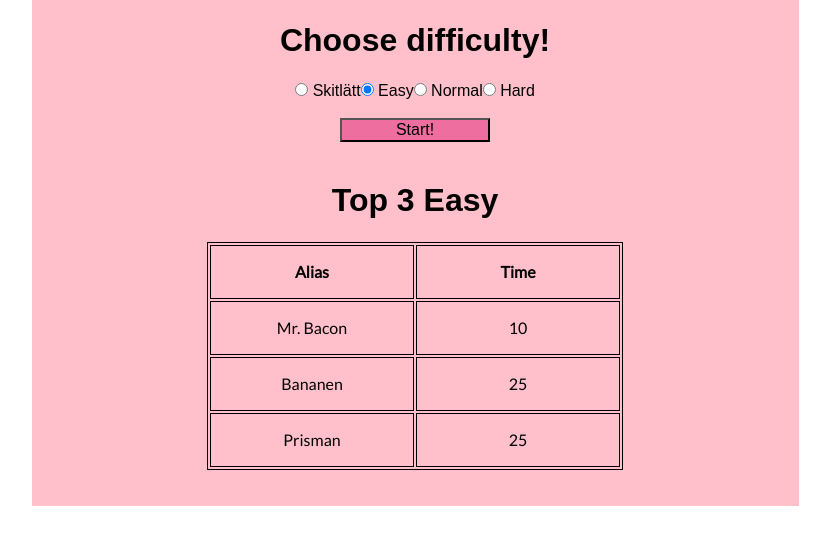
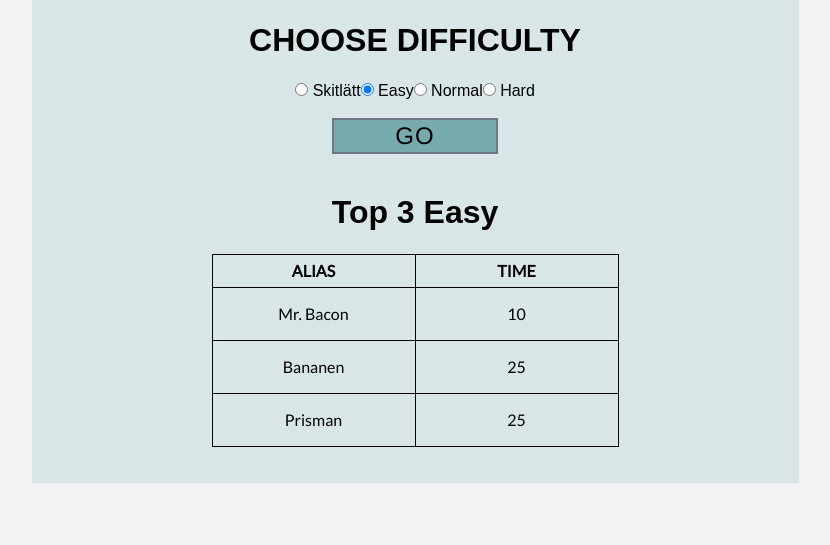
Before and after one commit to holmskan/memory, a PHP site: page / in a window 1280 px wide. Shown: the top 545 px of the page, without its empty margins (225-1055 px from the left). Run offline with PHP 8.4, Linux system fonts and the light colour scheme; some libraries are stand-ins or nearby versions.

Commit message:
Styling and back to main menu button fix

```diff
--- /dev/null
+++ b/game2.json
@@ -0,0 +1 @@
+{"levels":[{"name":"Skitlätt","tiles":2},{"name":"Easy","tiles":4},{"name":"Normal","tiles":6},{"name":"Hard","tiles":8}],"tiles":{"0":"angrychild","1":"barbie","2":"begga","3":"diamant","4":"fjaril","5":"fluga","6":"hansis","7":"hus","8":"kanin","9":"katter","10":"lear","11":"LEO","12":"mun","13":"primaballerina","14":"qvinna","15":"robot","16":"skor","17":"tiger","18":"dino","19":"fagel","20":"glass","21":"krakan","22":"nasamun","23":"pyrra","24":"raka","25":"zebra","26":"barbiebricka","27":"dans","28":"krafta","29":"motorcykel","30":"nattfjarra","31":"planros"},"highscore":{"2":[{"name":"Mr. Bacon","time":10},{"name":"Bananen","time":11},{"name":"HW","time":12}],"4":[{"name":"Mr. Bacon","time":10},{"name":"hanananas","time":19},{"name":"Bananen","time":25},{"name":"Prisman","time":25},{"name":"HW","time":48}],"6":[{"name":"HW","time":48},{"name":"Bananen","time":25}]}}
--- a/index.html
+++ b/index.html
@@ -14,12 +14,11 @@
 <main class="wrapper">
 	<section id="formContainer" class="hide">
 		<div>
-			<h1>Choose difficulty!</h1>
+			<h1>CHOOSE DIFFICULTY</h1>
 
-			<form id="levels">
-	  		</form>
+			<form id="levels"></form>
 			<br>
-			<button id="startGame">Start!</button>
+			<button id="startGame">GO</button>
 			<br>
 			<br>
 		</div>
@@ -29,8 +28,8 @@
 				<table>
 					<thead>
 						<tr>
-							<th>Alias</th>
-							<th>Time</th>
+							<th>ALIAS</th>
+							<th>TIME</th>
 						</tr>
 					</thead>
 					<tbody id="highScore3">
@@ -52,19 +51,21 @@
 	</section>
 	<section id="endGameContainer" class="hide">
 		<div>
+			<br><br>
 			<button id="nextLevel">Next level</button><br>
 			<button id="playAgain" class="hide">Play again (syns bara om du lyckas med den svåra nivån)</button>
 			<p id="isTimeOnHighScore">You made it to the highscore top 10, enter your alias</p>
 			<section id="highScoreContainer" class="hide">
 				<div id="endGameHigscoreForm">
-					<label>Alias</label>
 					<br>
 					<input type="text" name="alias" id="alias" placeholder="Enter your alias!">
-					<br>
+					<br><br>
 					<button id="sendAlias">GO!</button>
+					<br><br>
 				</div>
 			</section>
-			<button id="mainMenu">Back to main menu</button>
+			<button id="mainMenu">Main menu</button>
+			<br><br>
 			<div id="endGameHighscore" class="hide">
 				<h1>Top 10 <span class="levelName"></span></h1>
 				<table>
--- a/src/js/custom.js
+++ b/src/js/custom.js
@@ -528,3 +528,11 @@ function saveToFile(highscore, object) {
 	removeClasses('endGameHighscore');
 
 }
+
+document.getElementById('mainMenu').addEventListener('click', function() {
+
+		removeClasses('formContainer');
+
+		hideElement('endGameContainer');
+
+});
--- a/src/scss/_main.scss
+++ b/src/scss/_main.scss
@@ -4,6 +4,7 @@ html, body, div, section, main, article {
 
 html, body {
 	margin:0;
+	background-color: #f2f2f2;
 }
 
 h1, h2, h3 {
@@ -12,39 +13,79 @@ h1, h2, h3 {
 }
 
 .wrapper{
-	width:$maxWidthMobile;
-	margin:$margin;
-	background-color:pink;
+	width: $maxWidthMobile;
+	margin: $margin;
+	background-color: $light;
 }
 
 section, div {
 	//margin: 15px;
 	//border: 2px solid black;
-	box-sizing:border-box;
+	box-sizing: border-box;
 	//border-style: dotted;
-	border-color: $green;
+	border-color: $black;
 }
 
-section > div{
+section > div {
 	text-align:center;
 }
 
-table, th, td{
-	border:1px solid black;
-	margin:$margin;
+table, th, td {
+	border: 1px solid black;
+	margin: $margin;
+	border-collapse: collapse;
 }
 
-th, td{
+th {
+	width: 200px;
+	height: 30px;
+	font-family: $font;
+}
+
+td {
 	width: 200px;
 	height: 50px;
-	font-family:$font;
+	font-family: $font;
 }
 
-button{
-	//border: 3px solid $green;
+button {
+	-webkit-box-sizing: content-box;
+	-moz-box-sizing: content-box;
+	box-sizing: content-box;
 	width: 150px;
-	background-color:$darkPink;
+	height: 30px;
+	cursor: pointer;
+	margin: 0 auto;
+	border: 2px solid $dark;
+	font: normal 24px "Advent Pro", Helvetica, sans-serif;
+	color: rgba(0,0,0,1);
+	text-align: center;
+	-o-text-overflow: clip;
+	text-overflow: clip;
+	letter-spacing: 1px;
+	background: $blueish;
+	-webkit-transition: background-color 0.3s cubic-bezier(0, 0, 0, 0), color 0.3s cubic-bezier(0, 0, 0, 0), width 0.3s cubic-bezier(0, 0, 0, 0), border-width 0.3s cubic-bezier(0, 0, 0, 0), border-color 0.3s cubic-bezier(0, 0, 0, 0);
+	-moz-transition: background-color 0.3s cubic-bezier(0, 0, 0, 0), color 0.3s cubic-bezier(0, 0, 0, 0), width 0.3s cubic-bezier(0, 0, 0, 0), border-width 0.3s cubic-bezier(0, 0, 0, 0), border-color 0.3s cubic-bezier(0, 0, 0, 0);
+	-o-transition: background-color 0.3s cubic-bezier(0, 0, 0, 0), color 0.3s cubic-bezier(0, 0, 0, 0), width 0.3s cubic-bezier(0, 0, 0, 0), border-width 0.3s cubic-bezier(0, 0, 0, 0), border-color 0.3s cubic-bezier(0, 0, 0, 0);
+	transition: background-color 0.3s cubic-bezier(0, 0, 0, 0), color 0.3s cubic-bezier(0, 0, 0, 0), width 0.3s cubic-bezier(0, 0, 0, 0), border-width 0.3s cubic-bezier(0, 0, 0, 0), border-color 0.3s cubic-bezier(0, 0, 0, 0);
 }
+
+button:hover {
+	border: 2px solid $blueish;
+	color: rgba(255,255,255,1);
+	background: $dark;
+}
+
+button:active {
+	border: 2px solid rgba(33,224,163,1);
+	background: rgba(199,221,33,1);
+	-webkit-transition: none;
+	-moz-transition: none;
+	-o-transition: none;
+	transition: none;
+}
+
+
 
 #formContainer {
 	//margin: 15px;
@@ -62,18 +103,16 @@ button{
 	height: 100vh;
 
 	div#info-box {
-		height: 80px;
-		width: 80px;
+		width: 100%;
+		height: 30px;
+		text-align: center;
 		background-color: rgba(255,255,255,0.6);
-		border-radius: 40px;
 		position: absolute;
-		top: 10px;
-		left: 10px;
-		margin:$margin;
+		margin: $margin;
 
 		#timer, #info{
 		//border: 2px solid black;
-		margin:$margin;
+		margin: $margin;
 
 		}
 
@@ -89,7 +128,7 @@ button{
 
 div#memoryBoard{
 	@include clearfix;
-	background: linear-gradient(red, #ffcc00);
+	background: grey;
 	//width:100vw;
 	height:100%;
 	width:100%;
@@ -101,14 +140,14 @@ div#memoryBoard {
 
 	> div {
 		//background: linear-gradient(red, #ffcc00);
-		border:white 1px solid;
-		width:25%;
-		height:25%;
-		float:left;
-		padding:20px;
-		font-size:64px;
-		cursor:pointer;
-		text-align:center;
+		border: white 1px solid;
+		width: 25%;
+		height: 25%;
+		float: left;
+		padding: 20px;
+		font-size: 64px;
+		cursor: pointer;
+		text-align: center;
 		box-sizing: border-box;
 
 		&.tile {
@@ -119,8 +158,6 @@ div#memoryBoard {
 
 	}
 
-
-
 }
 
 .hide{
--- a/src/scss/_variables.scss
+++ b/src/scss/_variables.scss
@@ -1,13 +1,15 @@
+
+
 $maxWidthMobile: 767px;
 $minWidthTablet: 768px;
 $maxWidthTablet: 1099px;
 $minWidthDesktop: 1100px;
 
-$pink:#fec9c9;
-$darkPink:#ee6e9f;
-$green:#6d9d88;
-$black:#1a1a1a;
+$blueish: #77AAAD;
+$dark: #6E7783;
+$light: #D8E6E7;
+$black: #333030;
 
-$font:Lato;
+$font: Lato;
 
 $margin:0 auto;
```
Also changed, not shown: src/js/build/scripts.js (+9 -1 lines), css/style.css, js/scripts.min.js.
